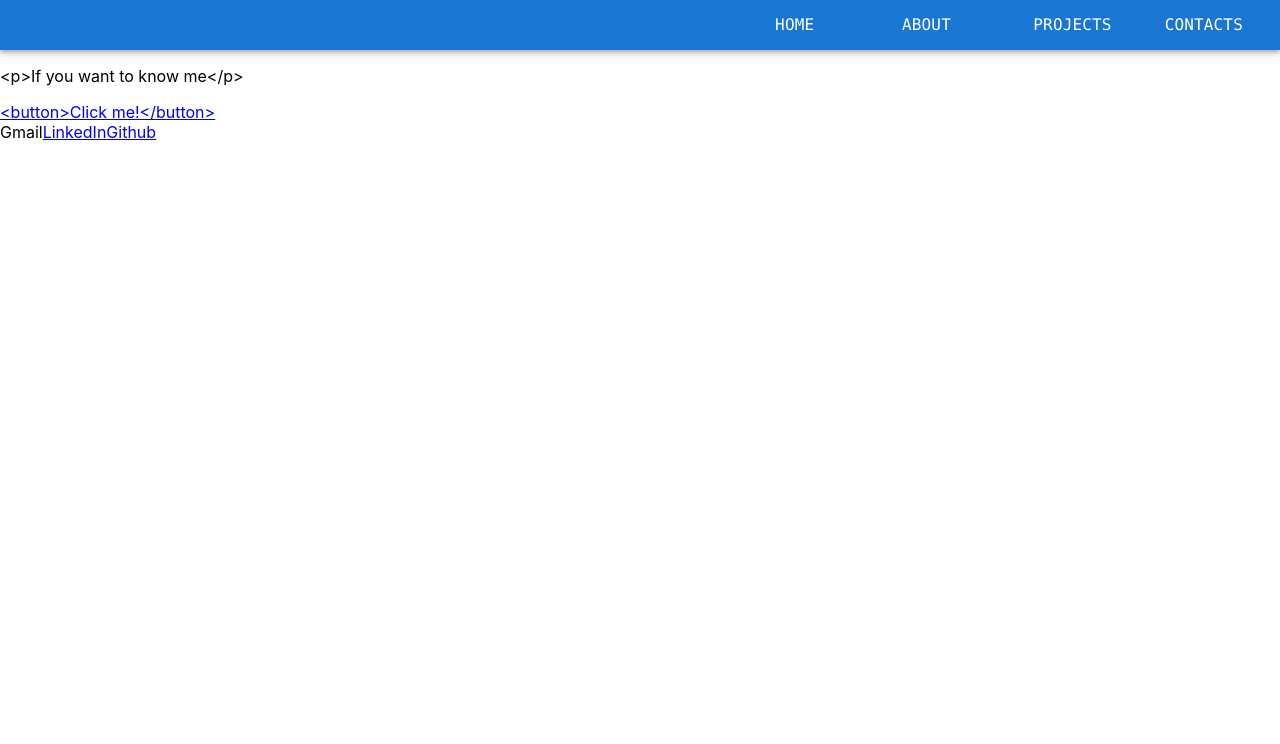
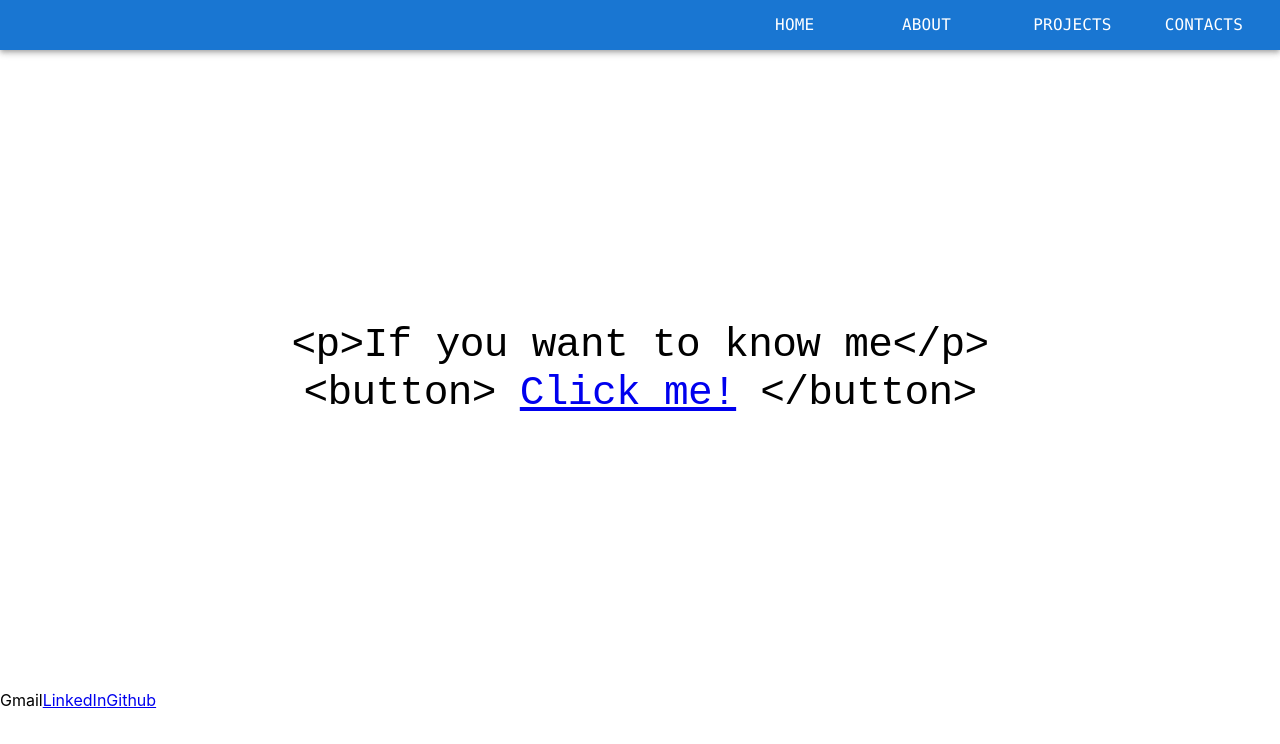
Before and after one commit to pxviet1997/portfolio, a React (Create React App) app: page / in a window 1280 px wide. Shown: the top 744 px of the page. Built offline with nearby package versions, Linux system fonts and the light colour scheme.

Commit message:
basic Home page

```diff
--- a/src/components/NavBar.js
+++ b/src/components/NavBar.js
@@ -16,7 +16,6 @@ const NavBar = () => {
             spacing={3}
             alignItems="center"
             sx={{
-              // backgroundColor: 'red',
               paddingX: 2
             }}
           >
--- a/src/pages/Home.js
+++ b/src/pages/Home.js
@@ -1,15 +1,50 @@
+import { Typography } from "@mui/material";
+import {
+  createTheme,
+  responsiveFontSizes,
+  ThemeProvider,
+} from '@mui/material/styles';
+import { Box } from "@mui/system";
 import { Link } from "react-router-dom";
 import ContactBar from "../components/ContactBar";
 
 const Home = () => {
+
+  let theme = createTheme({
+    typography: {
+      h1: {
+        fontSize: 40,
+        fontFamily: ['Courier Prime', 'monospace'].join(','),
+      }
+    }
+  });
+  // let theme = createTheme();
+  theme = responsiveFontSizes(theme);
+  // theme = responsiveFontSizes
+
   return (
     <div>
-      <div>
-        <p>{"<p>If you want to know me</p>"}</p>
-        <Link to="/about">{"<button>Click me!</button>"}</Link>
-      </div>
+      <Box
+        display="flex"
+        flexDirection="column"
+        justifyContent="center"
+        alignItems="center"
+        minHeight="80vh"
+      >
+        <ThemeProvider theme={theme}>
+          <Typography variant="h1">
+            {"<p>If you want to know me</p>"}
+          </Typography>
+          <Typography variant="h1">
+            {"<button>"} <Link to="/about">Click me!</Link> {"</button>"}
+          </Typography>
+        </ThemeProvider>
+      </Box>
       <ContactBar />
-    </div>
+      {/* <Typography variant="h1">
+        {"<p>If you want to know me</p>"}
+      </Typography> */}
+    </div >
   );
 }
 
```
Also changed, not shown: public/index.html (+7 -4 lines).
